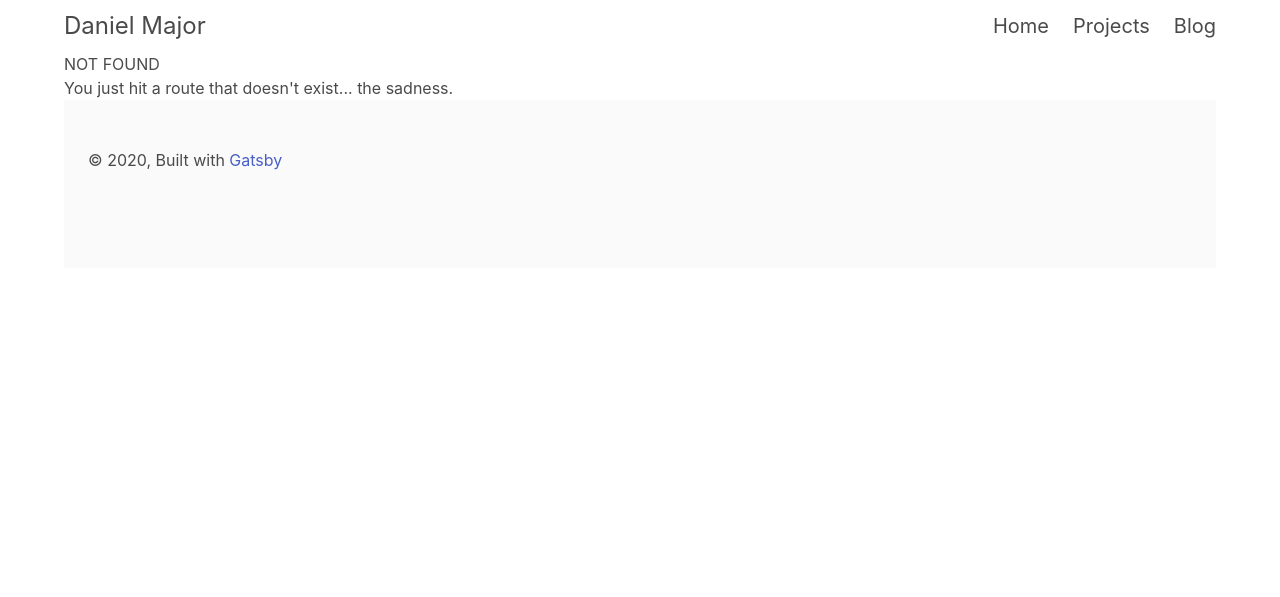
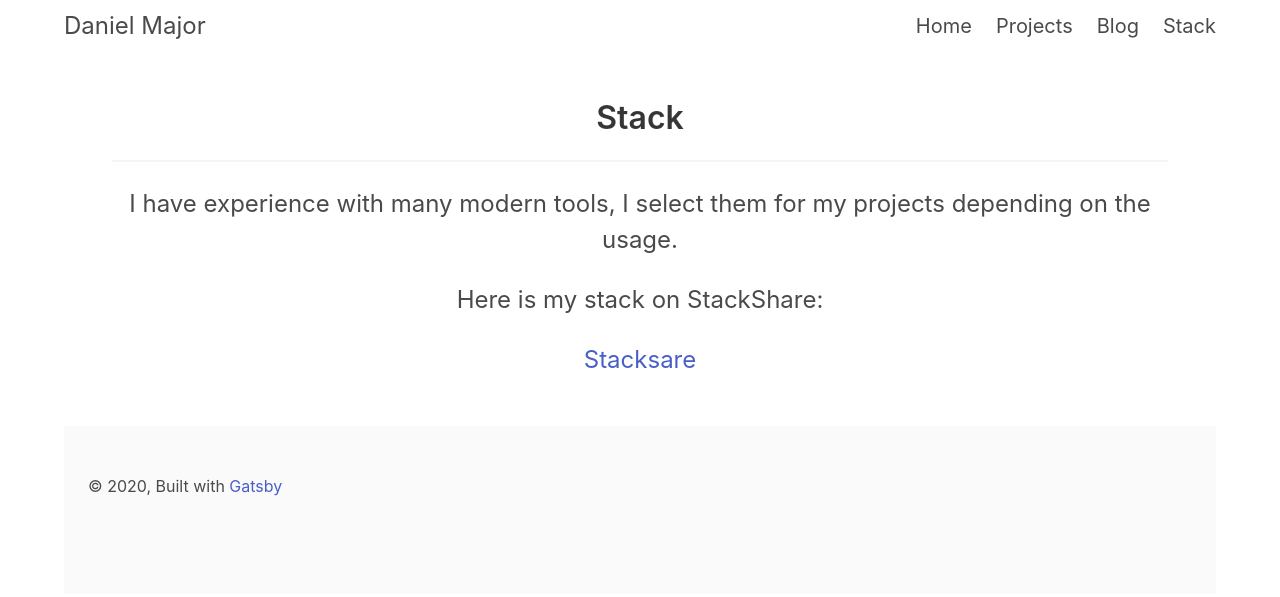
Before and after one commit to Seveshy/danielmajor, a Gatsby site: page /stack in a window 1280 px wide. Before the commit this address had no page. Built offline with nearby package versions, Linux system fonts and the light colour scheme; Gatsby itself is replaced by a stand-in of ours.

Commit message:
Mostre sua Stack com StackShare / Page 404

```diff
--- a/src/components/header.js
+++ b/src/components/header.js
@@ -54,7 +54,12 @@ class Header extends Component {
               to="/projects">Projects</Link>
             <Link
               className="navbar-item is-size-5"
-              to="/blog">Blog</Link>
+              to="/blog">Blog
+              </Link>
+              <Link
+              className="navbar-item is-size-5"
+              to="/stack">Stack
+              </Link>
             </div>
           </div>
         </div>
--- a/src/pages/404.js
+++ b/src/pages/404.js
@@ -6,8 +6,10 @@ import SEO from "../components/seo"
 const NotFoundPage = () => (
   <Layout>
     <SEO title="404: Not found" />
-    <h1>NOT FOUND</h1>
-    <p>You just hit a route that doesn&#39;t exist... the sadness.</p>
+      <section className="section">
+        <h1 className="title has-text-centered">NOT FOUND</h1>
+        <p className="has-text-centered">You just hit a route that doesn&#39;t exist... the sadness.</p>
+      </section>
   </Layout>
 )
 
--- /dev/null
+++ b/src/pages/stack.js
@@ -0,0 +1,39 @@
+import React from "react"
+import Helmet from 'react-helmet';
+import Layout from "components/layout"
+import SEO from "components/seo";
+
+const Stack = () => (
+<Layout>
+<SEO
+    pageTitle="Stack"
+    description="Frontend developer"
+    keywords="React, Sass, Frontend, developer"
+/>
+
+<Helmet>
+  <script async src="https://cdn1.stackshare.io/javascripts/client-code.js" charset="utf-8"></script>
+</Helmet>
+
+<section className="section is-size-4-desktop is-size-5-touch">
+    <h1 className="title has-text-centered">Stack</h1>
+        <hr />
+          <div className="has-text-centered">
+          <p className="content">
+            I have experience with many modern tools,
+            I select them for my projects depending on the usage.
+          </p>
+          <p className="content"> Here is my stack on StackShare: </p>
+            <div className="columns is-centered">
+              <div className="column is-half">
+                <a frameborder="0" data-theme="light" data-layers="1,2,3,4" data-stack-embed="true" href="https://embed.stackshare.io/stacks/embed/18109910a51b99b5c1a9f82399277f">
+                  Stacksare
+                </a>
+              </div>
+            </div>
+          </div>
+  </section>
+</Layout>
+);
+
+export default Stack
```
Also changed, not shown: src/pages/blog.js (+6 -3 lines), src/components/styles/home.scss (line endings or trailing spaces).
